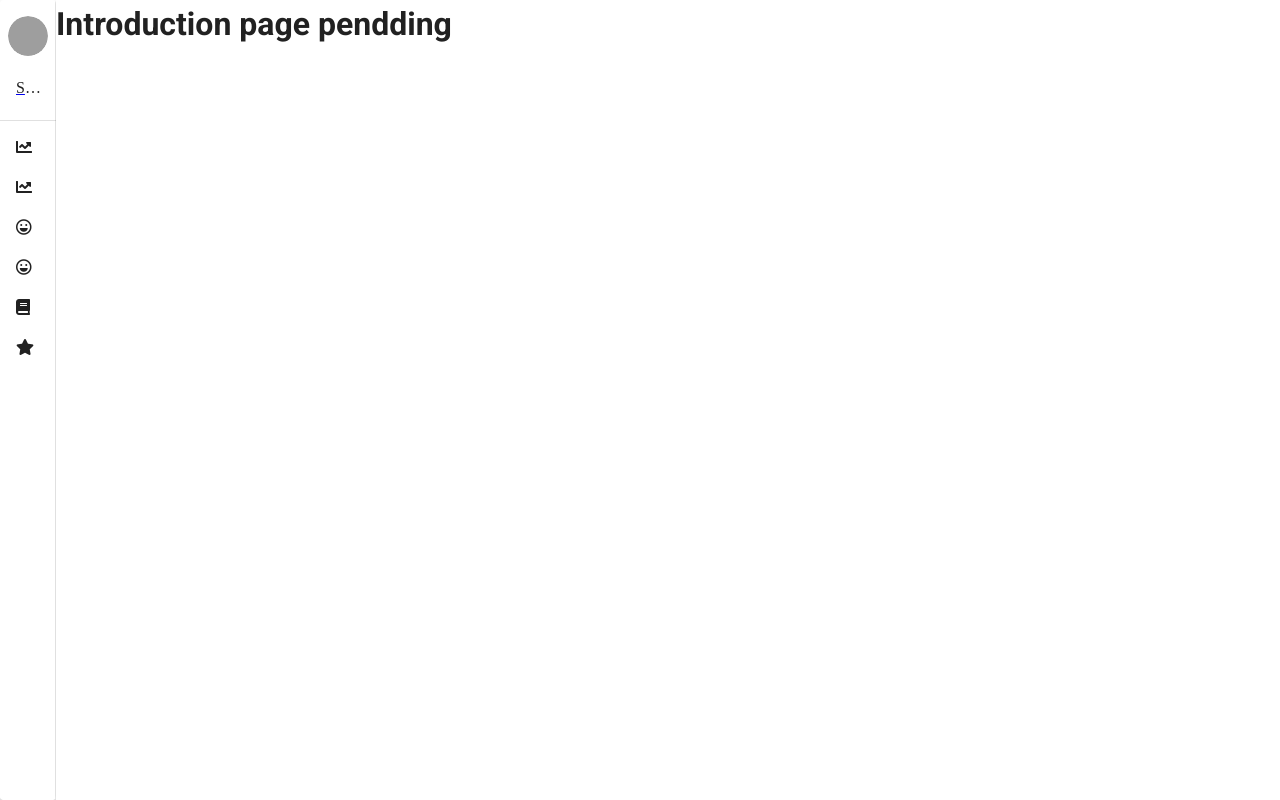
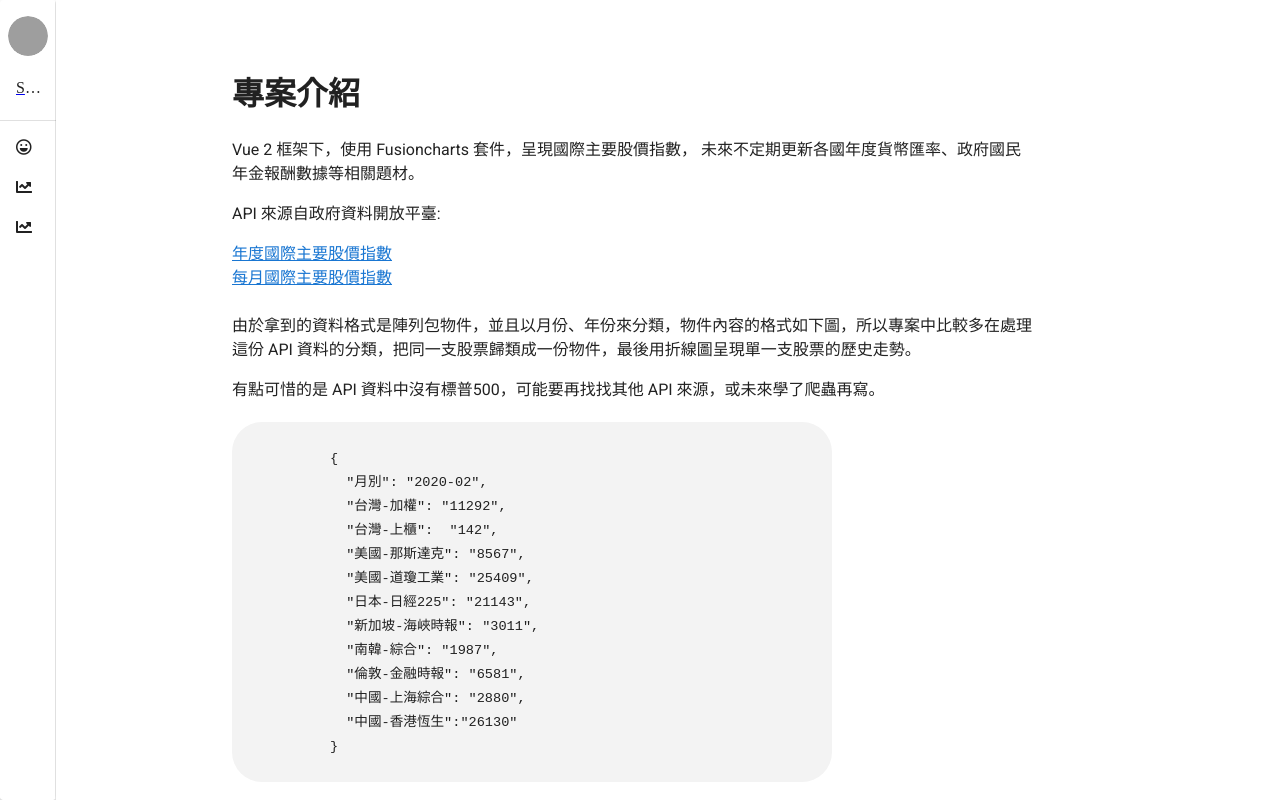
Before and after one commit to Shelly-Ling/economic-charts-fusioncharts, a Vue app: page /#/ in a window 1280 px wide. Built offline with nearby package versions, Linux system fonts and the light colour scheme; grey boxes are pictures that could not be loaded; what fusioncharts, vue-fusioncharts would draw is missing.

Commit message:
modified introduction page and after add isLoading status in chart page, chart animations is working

```diff
--- a/src/components/Navbar.vue
+++ b/src/components/Navbar.vue
@@ -25,6 +25,14 @@
         <v-divider></v-divider>
 
         <v-list nav dense>
+          <router-link to="/" class="link">
+            <v-list-item link>
+              <v-list-item-icon>
+                <i class="far fa-laugh nav-icon"></i>
+              </v-list-item-icon>
+              <div class="title">專案介紹</div>
+            </v-list-item>
+          </router-link>
           <router-link to="/stockPerYear" class="link">
             <v-list-item link>
               <v-list-item-icon>
@@ -41,38 +49,31 @@
               <div class="title">近月國際主要股價指數</div>
             </v-list-item>
           </router-link>
-          <router-link to="/" class="link">
-            <v-list-item link>
-              <v-list-item-icon>
-                <i class="far fa-laugh nav-icon"></i>
-              </v-list-item-icon>
-              <div class="title">專案介紹</div>
-            </v-list-item>
-          </router-link>
-          <router-link to="*" class="link">
+
+          <!-- <router-link to="*" class="link">
             <v-list-item link>
               <v-list-item-icon>
                 <i class="far fa-laugh nav-icon"></i>
               </v-list-item-icon>
               <div class="title">站長背景</div>
             </v-list-item>
-          </router-link>
-          <router-link to="*" class="link">
+          </router-link> -->
+          <!-- <router-link to="/booksRecommend" class="link">
             <v-list-item link>
               <v-list-item-icon>
                 <i class="fas fa-book nav-icon"></i>
               </v-list-item-icon>
               <div class="title">推薦書單</div>
             </v-list-item>
-          </router-link>
-          <router-link to="*" class="link">
+          </router-link> -->
+          <!-- <router-link to="*" class="link">
             <v-list-item link>
               <v-list-item-icon>
                 <i class="fas fa-star nav-icon"></i>
               </v-list-item-icon>
               <div class="title">未來規劃</div>
             </v-list-item>
-          </router-link>
+          </router-link> -->
         </v-list>
       </v-navigation-drawer>
     </v-card>
--- a/src/router/index.js
+++ b/src/router/index.js
@@ -3,7 +3,6 @@ import VueRouter from 'vue-router'
 import Introduction from '../views/Introduction.vue'
 import StockDataPerYear from '../views/StockDataPerYear.vue'
 import StockDataPerＭonth from '../views/StockDataPerＭonth.vue'
-
 
 import NotFound from '../views/NotFound.vue'
 
@@ -26,6 +25,11 @@ const routes = [
     component: StockDataPerＭonth
   },
   {
+    path: '/booksRecommend',
+    name: 'booksRecommend',
+    component: () => import('../views/BooksRecommend.vue')
+  },
+  {
     path: '*',
     name: 'not-found',
     component: NotFound
--- a/src/views/Introduction.vue
+++ b/src/views/Introduction.vue
@@ -1,3 +1,88 @@
-<template>
-  <h1>Introduction page pendding</h1>
+<template id="wrapper">
+  <div id="content" class="main">
+    <div class="abc">
+      <h1>專案介紹</h1>
+      <article>
+        <p>
+          Vue 2 框架下，使用 Fusioncharts 套件，呈現國際主要股價指數，
+          未來不定期更新各國年度貨幣匯率、政府國民年金報酬數據等相關題材。
+        </p>
+
+        <p>API 來源自政府資料開放平臺:</p>
+        <a href="https://data.gov.tw/dataset/130491" target="_blank"
+          >年度國際主要股價指數
+        </a>
+
+        <a href="https://data.gov.tw/dataset/31899" target="_blank"
+          >每月國際主要股價指數
+        </a>
+        <br />
+        <p>
+          由於拿到的資料格式是陣列包物件，並且以月份、年份來分類，物件內容的格式如下圖，所以專案中比較多在處理這份
+          API
+          資料的分類，把同一支股票歸類成一份物件，最後用折線圖呈現單一支股票的歷史走勢。
+        </p>
+        <p>
+          有點可惜的是 API 資料中沒有標普500，可能要再找找其他 API
+          來源，或未來學了爬蟲再寫。
+        </p>
+        <pre class="code-area"><code class="code">
+            {
+              "月別": "2020-02",
+              "台灣-加權": "11292",
+              "台灣-上櫃":  "142",
+              "美國-那斯達克": "8567",
+              "美國-道瓊工業": "25409",
+              "日本-日經225": "21143",
+              "新加坡-海峽時報": "3011",
+              "南韓-綜合": "1987",
+              "倫敦-金融時報": "6581",
+              "中國-上海綜合": "2880",
+              "中國-香港恆生":"26130"
+            }
+          </code></pre>
+      </article>
+    </div>
+  </div>
 </template>
+
+<style lang="scss" scoped>
+#content {
+  width: auto;
+  height: 100vh;
+  padding: 10px 50px;
+  overflow: scroll;
+
+  h1 {
+    margin: 20px 0;
+  }
+
+  p {
+    max-width: 800px;
+  }
+
+  a {
+    display: block;
+  }
+  .code-area {
+    margin: 20px 0;
+    background-color: rgb(243, 243, 243);
+    border-radius: 30px;
+    max-width: 600px;
+
+    .code {
+      background-color: Transparent;
+    }
+  }
+}
+
+@media (min-width: 980px) {
+  #content {
+    width: 90vw;
+    height: 100vh;
+    padding: 50px 100px;
+    display: flex;
+    justify-content: center;
+  }
+}
+</style>
--- a/src/views/StockDataPerYear.vue
+++ b/src/views/StockDataPerYear.vue
@@ -15,7 +15,7 @@
         </v-btn>
       </v-row>
     </div>
-    <div id="chart">
+    <div id="chart" v-if="!isLoading">
       <div id="chart-container">
         <fusioncharts
           :type="type"
@@ -45,6 +45,8 @@ export default {
   name: 'chart',
   data() {
     return {
+      isLoading: true,
+
       type: "Line",
       renderAt: "chart-container",
       width: "90%",
@@ -84,6 +86,8 @@ export default {
   methods: {
     async fetchData() {
       try {
+        this.isLoading = true
+
         const response = await apiList.getAnnualMajorStockPriceIndex()
         const data = response.data.result.records
 
@@ -111,12 +115,14 @@ export default {
 
         //歸類 API 資料
         this.classify(this.dataFromAPI)
+        this.isLoading = false
+
 
       } catch (error) {
+        this.isLoading = false
 
         alert('取得資料失敗，請稍後再試，或通知站主。')
         console.log('error', error)
-
       }
     },
     classify(data) {
--- a/src/views/StockDataPerＭonth.vue
+++ b/src/views/StockDataPerＭonth.vue
@@ -15,7 +15,7 @@
         </v-btn>
       </v-row>
     </div>
-    <div id="chart">
+    <div id="chart" v-if="!isLoading">
       <div id="chart-container">
         <fusioncharts
           :type="type"
@@ -45,6 +45,8 @@ export default {
   name: 'chart',
   data() {
     return {
+      isLoading: true,
+
       type: "Line",
       renderAt: "chart-container",
       width: "90%",
@@ -84,6 +86,7 @@ export default {
   methods: {
     async fetchData() {
       try {
+        this.isLoading = true
         const response = await apiList.getMonthlyMajorStockPriceIndex()
         const data = response.data.result.records
 
@@ -112,7 +115,10 @@ export default {
         //歸類 API 資料
         this.classify(this.dataFromAPI)
 
+        this.isLoading = false
+
       } catch (error) {
+        this.isLoading = false
 
         alert('取得資料失敗，請稍後再試，或通知站主。')
         console.log('error', error)
```
Also changed, not shown: src/views/BooksRecommend.vue (added).
